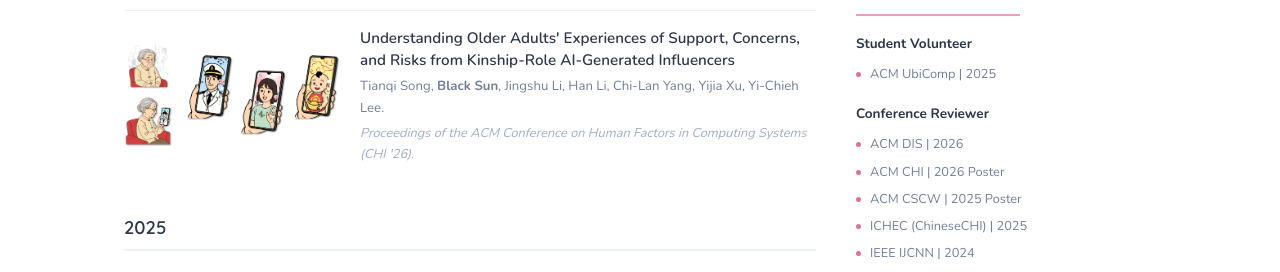
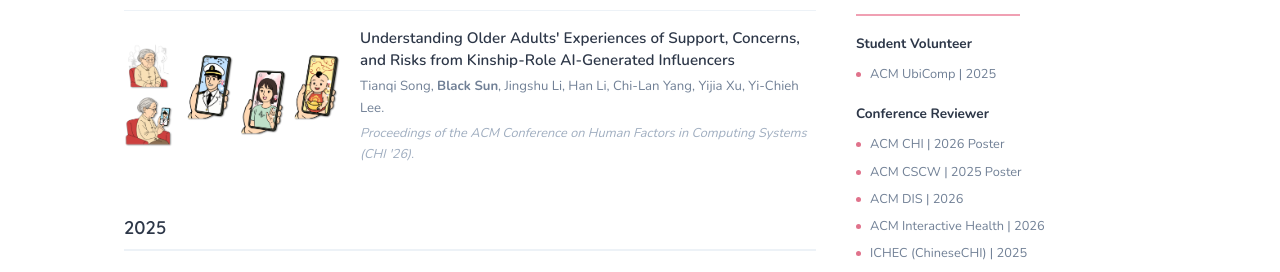
Before and after one commit to BlackThompson/New_Academic_Homepage, a React (Vite) app: page /#/ in a window 1280 px wide. Shown: the part 1005-1277 px from the top of the page. Built offline with nearby package versions, Linux system fonts and the light colour scheme; some icons are missing.

Commit message:
add services

```diff
--- a/src/data/services.js
+++ b/src/data/services.js
@@ -15,9 +15,10 @@ export const services = [
     id: 'sv-reviewer',
     title: 'Conference Reviewer',
     items: [
-      'ACM DIS | 2026',
       'ACM CHI | 2026 Poster',
       'ACM CSCW | 2025 Poster',
+      'ACM DIS | 2026',
+      'ACM Interactive Health | 2026',
       'ICHEC (ChineseCHI) | 2025',
       'IEEE IJCNN | 2024',
     ],
```
